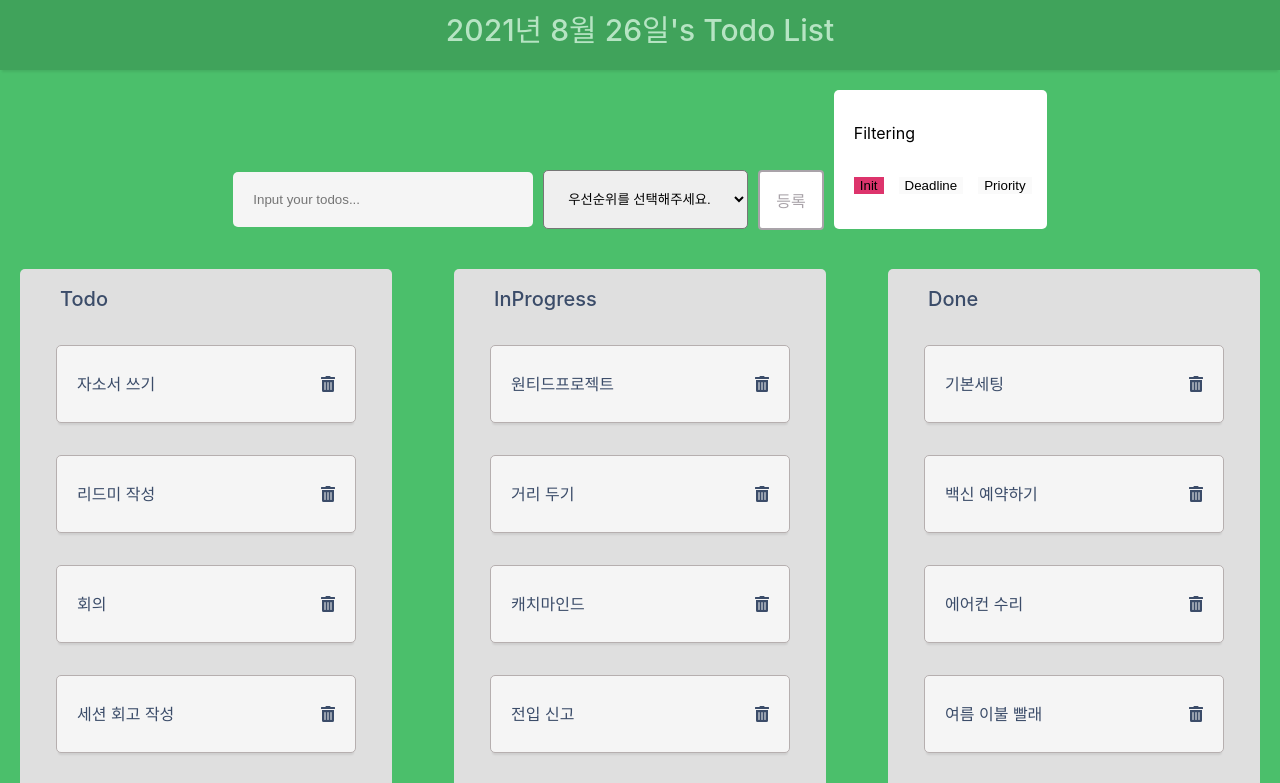
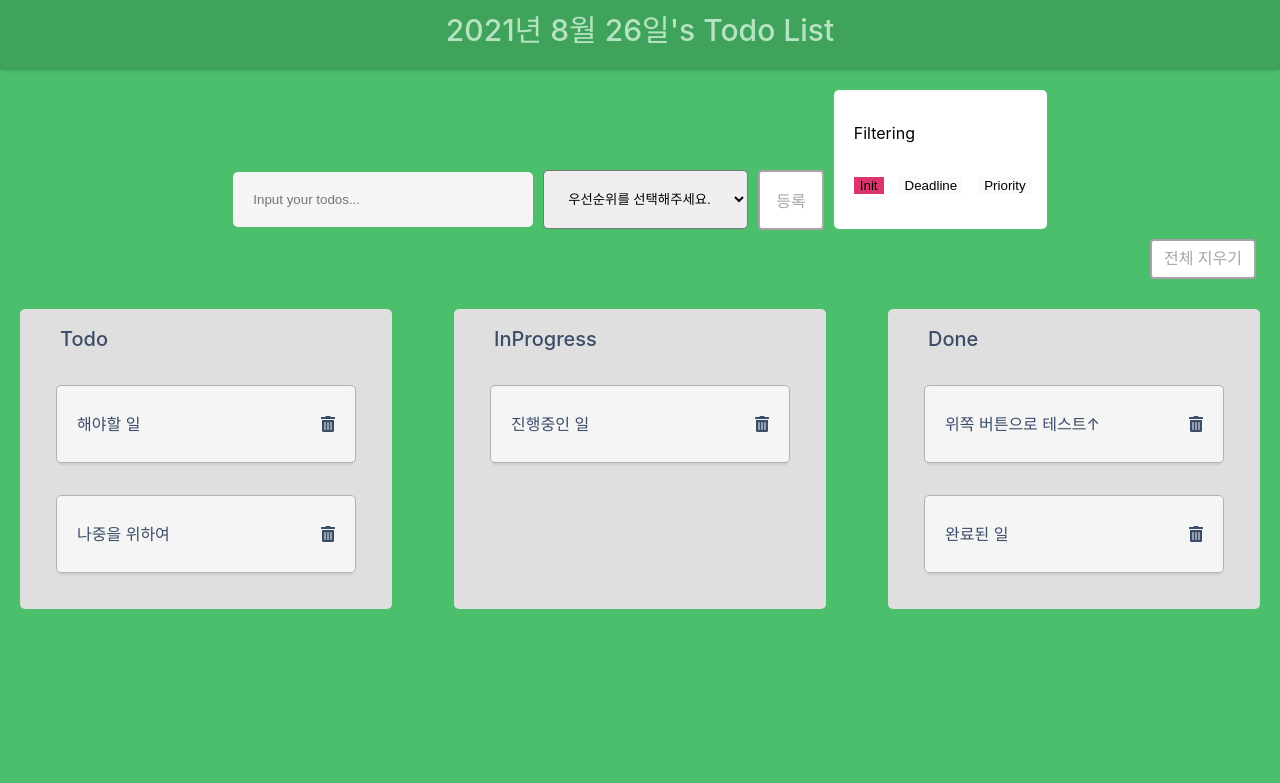
Before and after one commit to Derek-94/modo-todo-assignment, a React (Create React App) app: page / in a window 1280 px wide. Shown: the top 783 px of the page. Built offline with nearby package versions, Linux system fonts and the light colour scheme.

Commit message:
Feat: localStorage 데이터
- getStorage  빈리스트 일때 null 로 변환
- null값을 가져오면 기본 데이터 가져옴
- 리스트가 있을때는 항상 그 데이터 활용

```diff
--- a/src/components/Filtering/FilteringService.ts
+++ b/src/components/Filtering/FilteringService.ts
@@ -1,7 +1,7 @@
 import { useState, useEffect } from 'react';
 import { Itodo, ClickObj } from 'types';
 import { MENU } from 'constant';
-import TODOS from 'constant/dummy.json';
+import TODOS from 'constant/default.json';
 import { getStorage, setStorage } from 'utils/storage';
 
 interface FilteringData {
@@ -13,11 +13,9 @@ interface FilteringData {
   click: ClickObj;
 }
 
-const initialTodos: Itodo[] = TODOS as Itodo[];
-
 export const useFiltering = (): FilteringData => {
-  const [originalData] = useState<Itodo[]>(initialTodos);
-  const [todoState, setTodoState] = useState(initialTodos);
+  const [originalData] = useState<Itodo[]>([]);
+  const [todoState, setTodoState] = useState<Itodo[]>([]);
   const [dropdownOpen, setDropdownOpen] = useState(false);
   const [click, setClick] = useState({
     origin: true,
@@ -27,12 +25,12 @@ export const useFiltering = (): FilteringData => {
   });
 
   useEffect(() => {
-    // setStorage('todos', TODOS);
-    // const getData = getStorage('todos') || [];
+    const getData = (getStorage('modu_todos') || TODOS) as Itodo[];
+    setTodoState(getData);
   }, []);
 
   useEffect(() => {
-    console.log(todoState);
+    setStorage('modu_todos', todoState);
   }, [todoState]);
 
   const handlerFiltering = (target: string): void => {
--- /dev/null
+++ b/src/components/Todo/SetTodo.tsx
@@ -0,0 +1,37 @@
+import React, { useState, useEffect } from 'react';
+import Button from 'components/common/Button';
+import { Itodo } from 'types';
+import TODOS from 'constant/dummy.json';
+import styled from 'styled-components';
+
+interface setTodoProps {
+  todoLength: number;
+  setTodos: (todos: Itodo[]) => void;
+}
+const SetTodo: React.FC<setTodoProps> = ({ todoLength, setTodos }) => {
+  const initialTodo = TODOS as Itodo[];
+  const clearTodos = () => {
+    setTodos([]);
+  };
+  const showDummy = () => {
+    setTodos(initialTodo);
+  };
+  const [showClear, setShowClear] = useState(todoLength > 3);
+  useEffect(() => {
+    setShowClear(todoLength > 3);
+  }, [todoLength]);
+  return (
+    <SetTodoWrap>
+      {showClear ? (
+        <Button onClick={clearTodos}>전체 지우기</Button>
+      ) : (
+        <Button onClick={showDummy}>초기 데이터 불러오기</Button>
+      )}
+    </SetTodoWrap>
+  );
+};
+const SetTodoWrap = styled.div`
+  text-align: right;
+  margin-right: 24px;
+`;
+export default SetTodo;
--- a/src/components/Todo/TodoList.tsx
+++ b/src/components/Todo/TodoList.tsx
@@ -8,6 +8,7 @@ import DragProvider from 'contexts/DragContext';
 
 import { useFiltering } from 'components/Filtering/FilteringService';
 import FilteringContainer from 'components/Filtering/FilteringContainer';
+import SetTodo from 'components/Todo/SetTodo';
 
 const TodoList: React.FC = () => {
   const {
@@ -41,6 +42,7 @@ const TodoList: React.FC = () => {
           click={click}
         />
       </TodoFormWrapper>
+      <SetTodo todoLength={todoState.length} setTodos={setTodoState} />
       <MainContainer>
         <DragProvider>
           {STATUS.map((status, i) => (
--- /dev/null
+++ b/src/constant/default.json
@@ -0,0 +1,46 @@
+[{
+  "id": "357df515-8134-4eec-97f5-3b246568d007",
+  "taskName": "해야할 일",
+  "status": "Todo",
+  "priority": "medium",
+  "createdAt": "2021-08-24",
+  "updatedAt": "2021-08-24",
+  "dueDate": "2021-08-26"
+},
+{
+  "id": "a54a9d12-f090-4b01-90ec-938fdd8f50bb",
+  "taskName": "진행중인 일",
+  "status": "InProgress",
+  "priority": "high",
+  "createdAt": "2021-08-24",
+  "updatedAt": "2021-08-24",
+  "dueDate": "2021-08-26"
+},
+{
+  "id" : "ec2358c1-1c55-4e49-bf7f-d9015200bf39",
+  "taskName": "위쪽 버튼으로 테스트↑ ",
+  "status": "Done",
+  "priority": "medium",
+  "createdAt": "2021-08-24",
+  "updatedAt": "2021-08-24",
+  "dueDate": "2021-08-26"
+},
+{
+  "id": "972106c8-5929-4294-8acc-cc99473dff5a",
+  "taskName": "완료된 일",
+  "status": "Done",
+  "priority": "medium",
+  "createdAt": "2021-08-24",
+  "updatedAt": "2021-08-24",
+  "dueDate": "2021-08-26"
+},
+{
+  "id": "8ac55722-afab-468c-838d-07a4895d7349",
+  "taskName": "나중을 위하여",
+  "status": "Todo",
+  "priority": "medium",
+  "createdAt": "2021-08-24",
+  "updatedAt": "2021-08-24",
+  "dueDate": "2021-08-26"
+}
+]
--- a/src/utils/storage.ts
+++ b/src/utils/storage.ts
@@ -7,5 +7,6 @@ export const setStorage = (key: string, value: StorageValue): void => {
 };
 
 export const getStorage = (key: string): StorageValue => {
-  return JSON.parse(window.localStorage.getItem(key) || '[]');
+  const data = JSON.parse(window.localStorage.getItem(key) || '[]');
+  return data.length ? data : null;
 };
```
